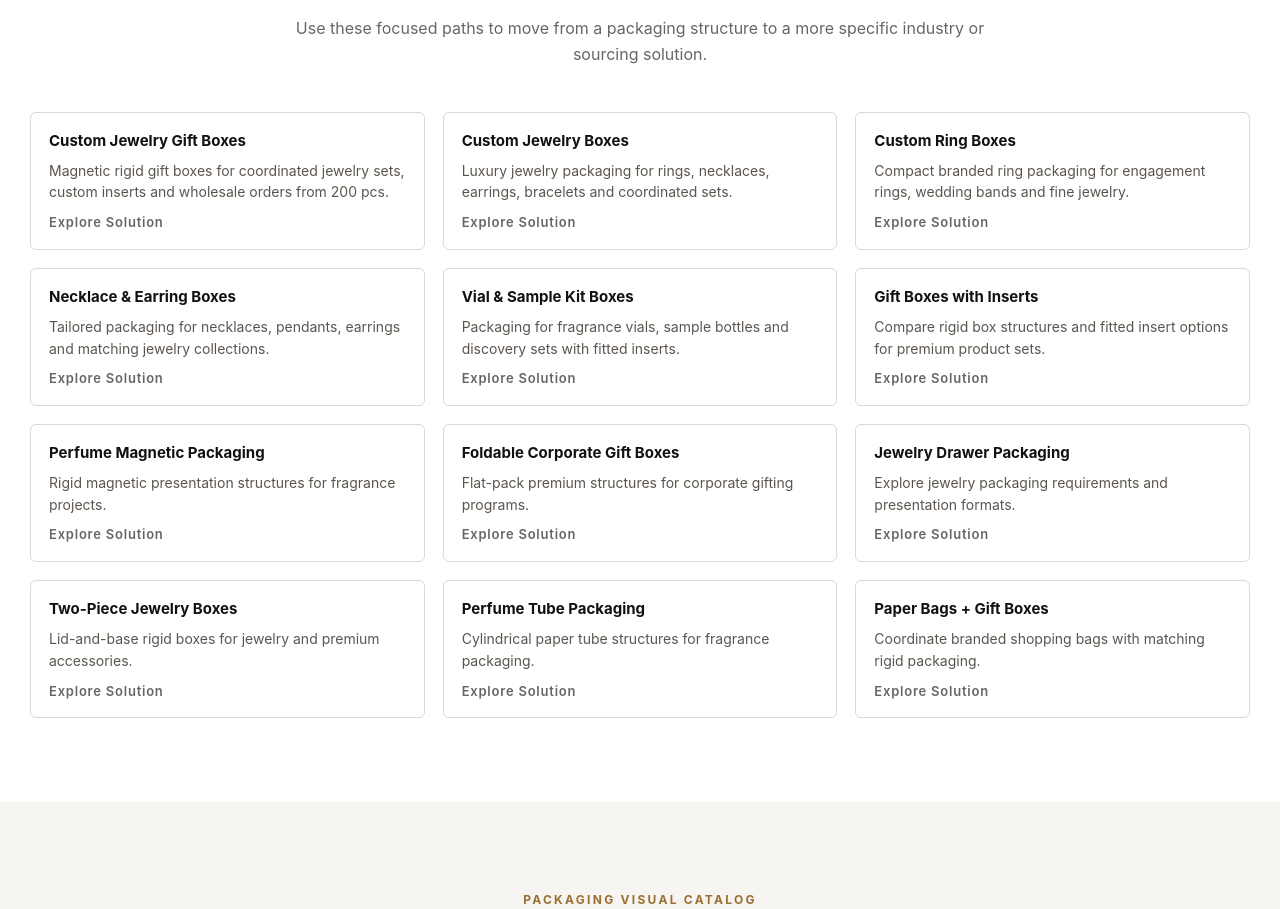
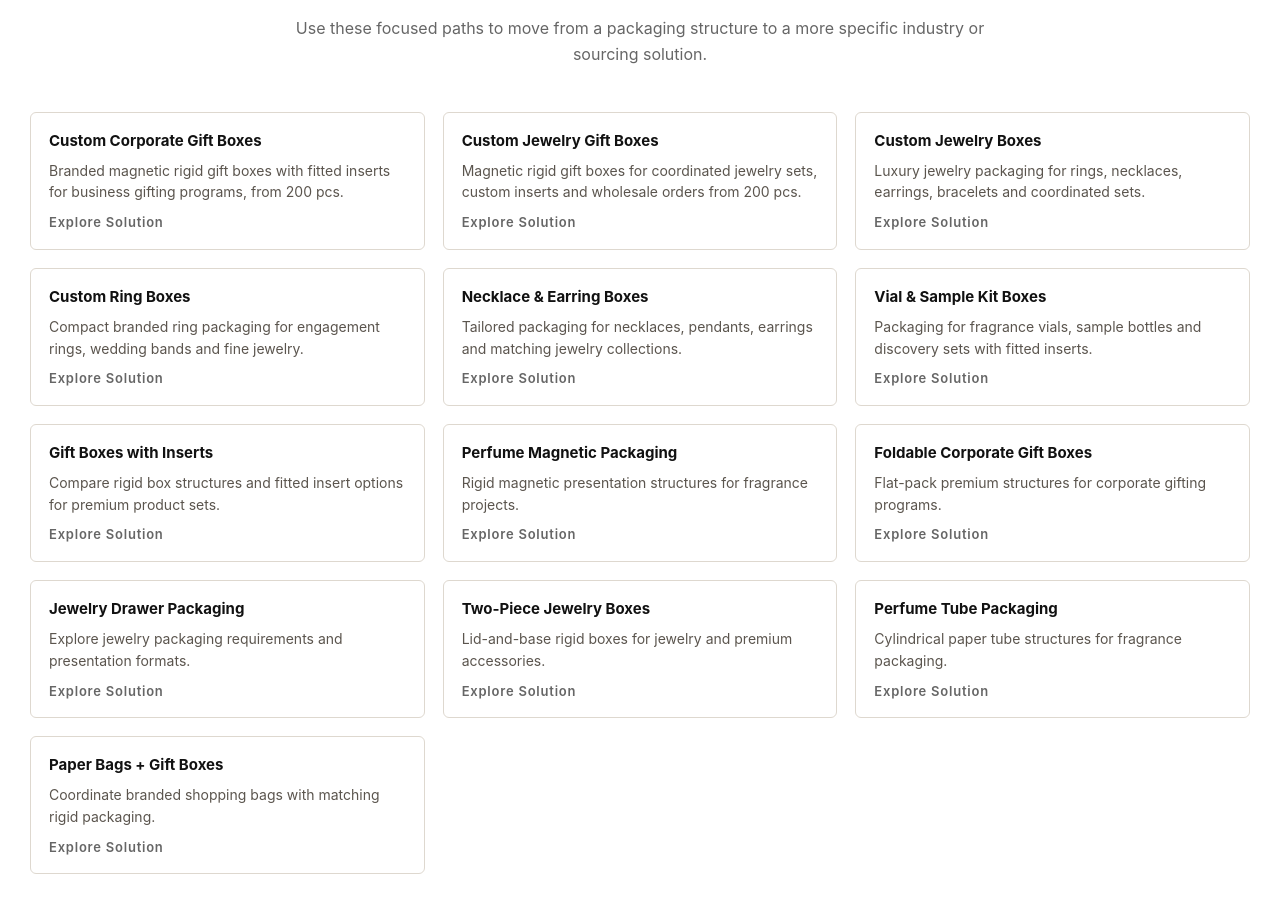
Before and after one commit to zikaiou/soriva-packaging, a Next.js app: page /products in a window 1280 px wide. Shown: the part 2666-3575 px from the top of the page. Built offline with nearby package versions, Linux system fonts and the light colour scheme.

Commit message:
Add product 18 entry without changing existing products

```diff
--- a/src/app/products/page.tsx
+++ b/src/app/products/page.tsx
@@ -102,6 +102,7 @@ const featuredStyles = [
 ];
 
 const buyingPaths = [
+  { title: "Custom Corporate Gift Boxes", desc: "Branded magnetic rigid gift boxes with fitted inserts for business gifting programs, from 200 pcs.", href: "/products/custom-corporate-gift-boxes/" },
   { title: "Custom Jewelry Gift Boxes", desc: "Magnetic rigid gift boxes for coordinated jewelry sets, custom inserts and wholesale orders from 200 pcs.", href: "/products/custom-jewelry-gift-boxes/" },
   { title: "Custom Jewelry Boxes", desc: "Luxury jewelry packaging for rings, necklaces, earrings, bracelets and coordinated sets.", href: "/products/custom-jewelry-boxes/" },
   { title: "Custom Ring Boxes", desc: "Compact branded ring packaging for engagement rings, wedding bands and fine jewelry.", href: "/products/custom-ring-boxes/" },
```
